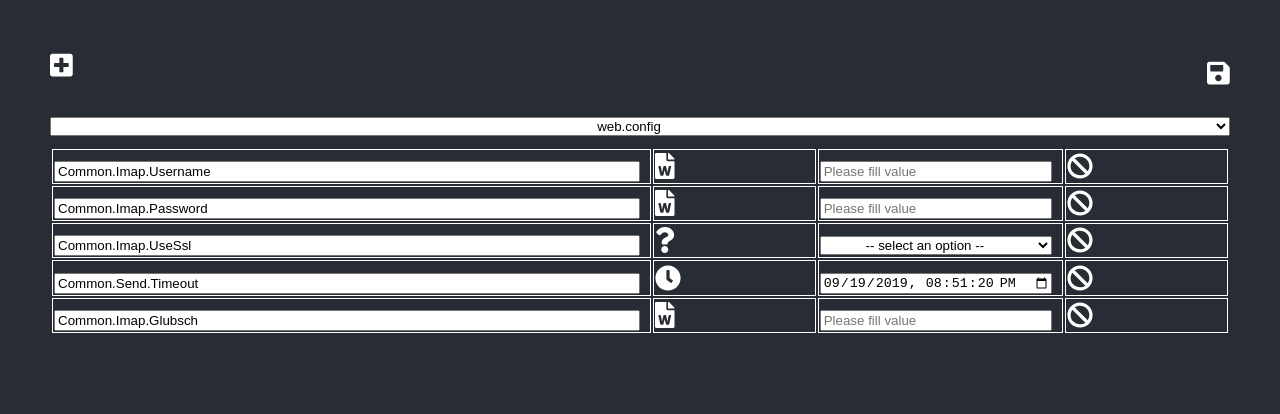
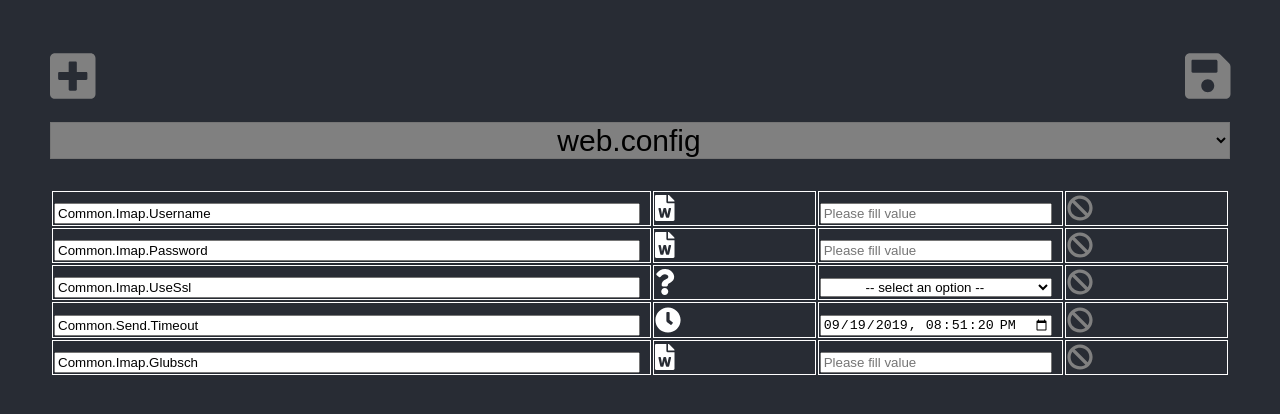
Before and after one commit to deBabbbe/ReactConfigurator, a React (Create React App) app: page / in a window 1280 px wide. Shown: the top 414 px of the page. Built offline with nearby package versions, Linux system fonts and the light colour scheme.

Commit message:
Improoved some stylings

```diff
--- a/src/App.css
+++ b/src/App.css
@@ -10,8 +10,13 @@ td {
   border: 0.5px solid;
 }
 #saveButton {
-  margin: 10px 0 20px 0;
+  margin: 0 0 20px 0;
   float: right;
+  color: grey;
+}
+#addButton,
+#removeButton {
+  color: grey;
 }
 table {
   width: 100%;
@@ -32,6 +37,12 @@ select {
   padding-right: 10px;
   text-align-last: center;
 }
+#configFile {
+  font-size: 30px;
+  margin-bottom: 20px;
+  color: black;
+  background: grey;
+}
 input {
   width: 100%;
   box-sizing: border-box;
--- a/src/App.js
+++ b/src/App.js
@@ -46,8 +46,8 @@ class App extends React.Component {
     return (
       <div className="App">
         <header className="App-header">
-          <FontAwesomeIcon id="addButton" icon={faPlusSquare} title="Hinzufügen" onClick={this.addEntry} />
-          <FontAwesomeIcon id="saveButton" icon={faSave} title="Speichern" onClick={this.save} />
+          <FontAwesomeIcon id="addButton" icon={faPlusSquare} size="2x" title="Hinzufügen" onClick={this.addEntry} />
+          <FontAwesomeIcon id="saveButton" icon={faSave} size="2x" title="Speichern" onClick={this.save} />
           <ConfigFileSelector configFileChanged={this.configFileChanged}></ConfigFileSelector>
           <table>
             <Entries data={this.state.data} removeEntry={this.removeEntry}></Entries>
--- a/src/App.scss
+++ b/src/App.scss
@@ -12,8 +12,14 @@ td {
 }
 
 #saveButton {
-  margin: 10px 0 20px 0;
+  margin: 0 0 20px 0;
   float: right;
+  color: grey;
+}
+
+#addButton,
+#removeButton {
+  color: grey;
 }
 
 table {
@@ -37,6 +43,14 @@ select {
   width: 100%;
   padding-right: 10px;
   text-align-last: center;
+
+}
+
+#configFile {
+  font-size: 30px;
+  margin-bottom: 20px;
+  color: black;
+  background: grey;
 }
 
 input {
--- a/src/components/ConfigFileSelector.jsx
+++ b/src/components/ConfigFileSelector.jsx
@@ -1,7 +1,7 @@
 import React from "react";
 
 export default function ConfigFileSelector({ configFileChanged }) {
-    return (<select onChange={configFileChanged}>
+    return (<select id="configFile" onChange={configFileChanged}>
         <option>web.config</option>
         <option>EmailImporter.exe.config</option>
         <option>SmoopeImporter.exe.config</option>
--- a/src/components/Entry.jsx
+++ b/src/components/Entry.jsx
@@ -22,7 +22,7 @@ class Entry extends React.Component {
                     <td><input defaultValue={this.props.config} /></td>
                     <td title={this.props.type}>{this.icon}</td>
                     <td>{this.tag}</td>
-                    <td><FontAwesomeIcon icon={faBan} title="Löschen" onClick={this.removeEntry} /></td>
+                    <td><FontAwesomeIcon id="removeButton" icon={faBan} title="Löschen" onClick={this.removeEntry} /></td>
                 </tr>
             </tbody >
         );
```
